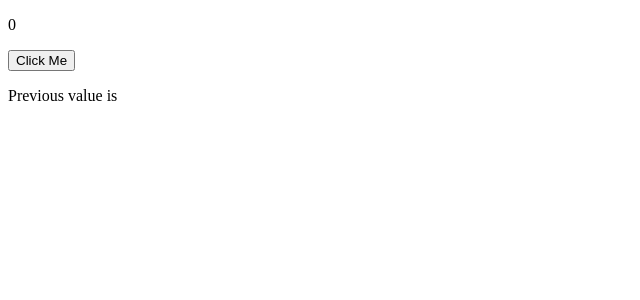
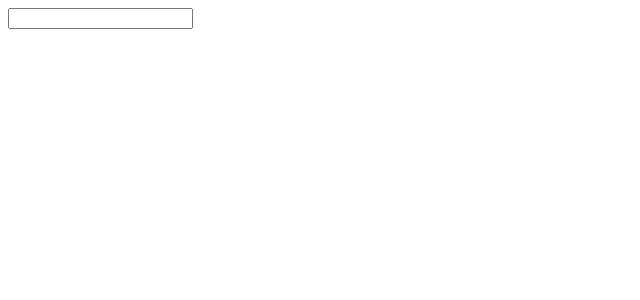
Before and after one commit to devwithvinay/React-Learning, a React (Vite) app in the folder weeks/week3/: page / in a window 1280 px wide. Shown: the top 300 px of the page, without its empty margins (0-640 px from the left). Built offline with nearby package versions, Linux system fonts and the light colour scheme.

Commit message:
hooks revision done

```diff
--- a/weeks/week3/src/App.jsx
+++ b/weeks/week3/src/App.jsx
@@ -6,34 +6,34 @@ import "./App.css";
 function App() {
   return (
     <div>
-      <UsePrev />
-    </div>
-  );
+      <UseDebounce/>
+    </div>)
 }
 
-function usePrev(value){
-  const ref = useRef();
+function useDebounce(data){
+  const currentSearch  = useRef()
 
-  useEffect(()=>{
-    ref.current = value
-  },[value])
-
-  return ref.current
+  const Search = ()=> {
+    clearTimeout(currentSearch.current)
+    currentSearch.current = setTimeout(data , 200)
+  }
+  return Search
 }
 
-function UsePrev(){
-  const [count , setCount] = useState(0)
-  const prev = usePrev(count)
+function UseDebounce(){
+
+  const debounce = useDebounce(sendDataToBackend)
+
+  function sendDataToBackend(){
+    fetch("https://localhost3000")
+  }
+
   return(
-
     <div>
-      <p>{count}</p>
-      <button onClick={()=>setCount(c=>c+1)}>Click Me</button>
-      <p>Previous value is {prev}</p>
+      <input type="text" onChange={debounce}/>
     </div>
   )
 }
 
 
-
 export default App;
```
Also changed, not shown: 1 other file (tests, documents, lock files or other folders).
